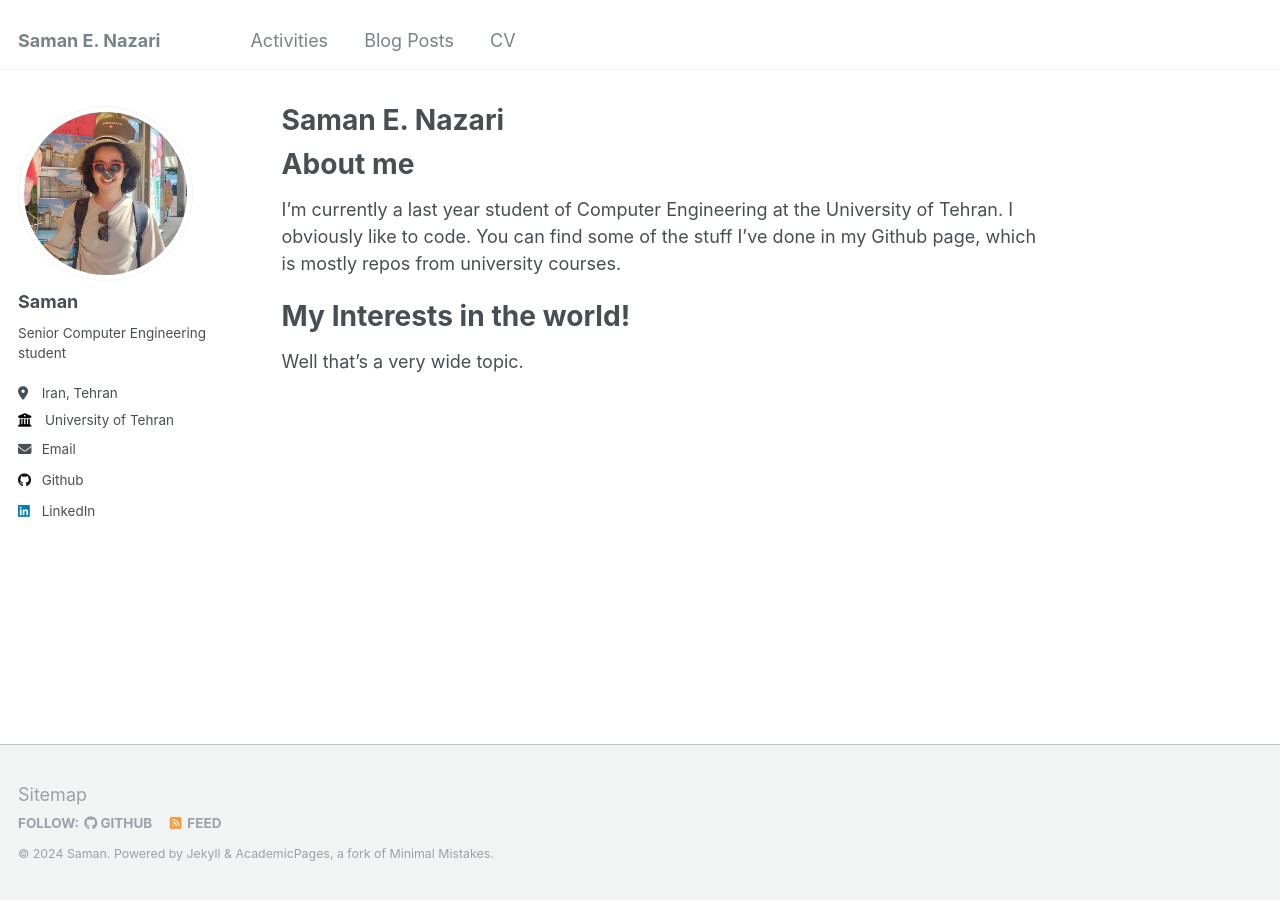
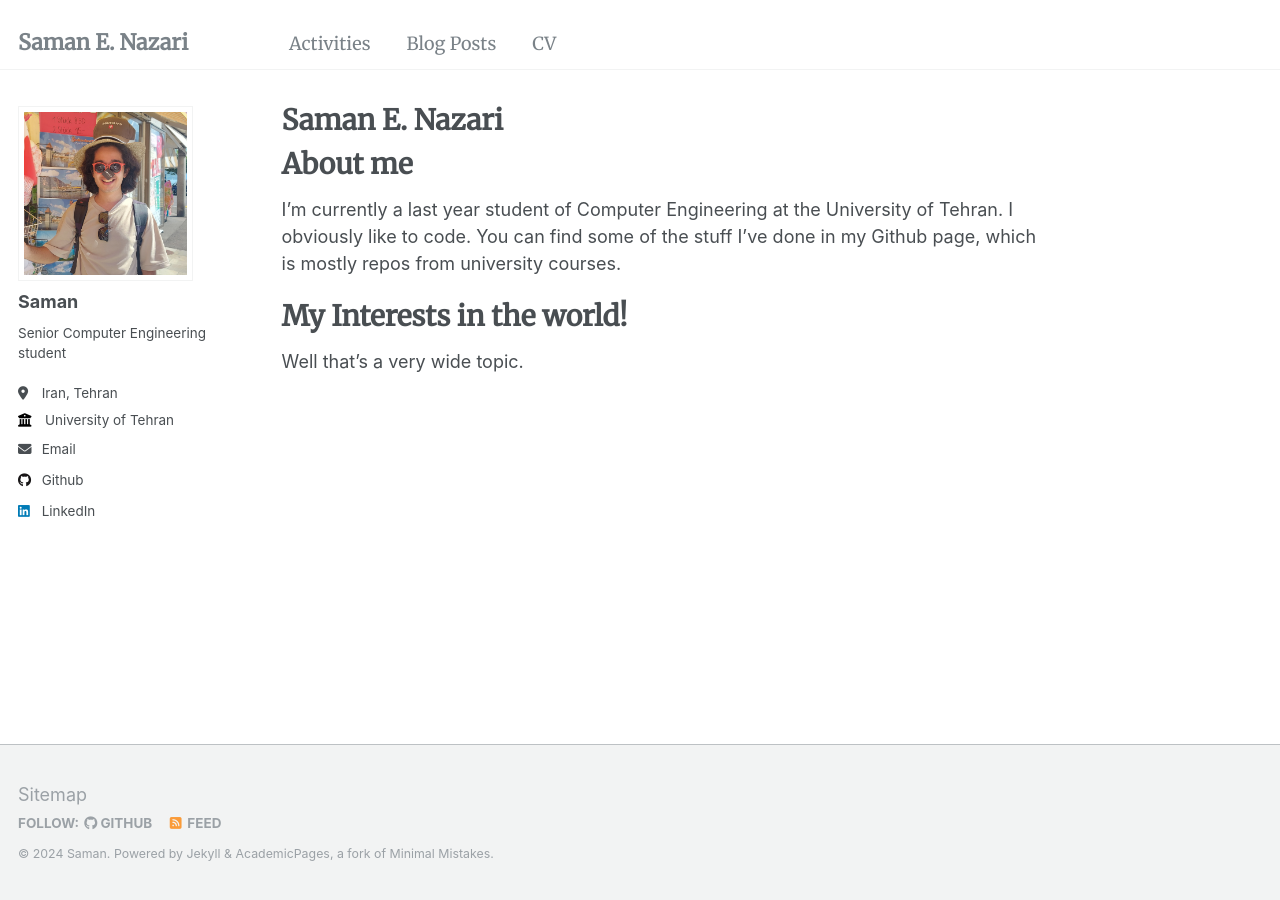
Before and after one commit to SamanEN/SamanEN.github.io, a Jekyll site: the page built from _pages/about.md, in a window 1280 px wide. Built offline with Jekyll 4.4.1, drawn with Linux system fonts in a browser that asks for light colours.

Commit message:
Modify fonts
Make profile picture square

```diff
--- a/_includes/masthead.html
+++ b/_includes/masthead.html
@@ -6,7 +6,7 @@
       <nav id="site-nav" class="greedy-nav">
         <button><div class="navicon"></div></button>
         <ul class="visible-links">
-          <li class="masthead__menu-item masthead__menu-item--lg"><a href="{{ base_path }}/">{{ site.title }}</a></li>
+          <li class="masthead__menu-item masthead__menu-item--lg" style="font-size: larger;"><a href="{{ base_path }}/">{{ site.title }}</a></li>
           {% for link in site.data.navigation.main %}
             {% if link.url contains 'http' %}
               {% assign domain = '' %}
--- a/_sass/_masthead.scss
+++ b/_sass/_masthead.scss
@@ -20,7 +20,7 @@
     @include container;
     @include clearfix;
     padding: 1em 1em 1em;
-    font-family: $sans-serif-narrow;
+    font-family: $serif;
 
     @include breakpoint($x-large) {
       max-width: $x-large;
--- a/_sass/_sidebar.scss
+++ b/_sass/_sidebar.scss
@@ -81,7 +81,7 @@
   vertical-align: top;
   width: 36px;
   // set width only, for non-square avatars
-  // height: 36px;
+  height: 36px;
 
   @include breakpoint($large) {
     display: block;
@@ -91,7 +91,7 @@
 
   img {
     max-width: 175px;
-    border-radius: 50%;
+    // border-radius: 50%;
 
     @include breakpoint($large) {
       padding: 5px;
--- a/_sass/_variables.scss
+++ b/_sass/_variables.scss
@@ -5,6 +5,10 @@
 /*
    Typography
    ========================================================================== */
+@import 'https://fonts.googleapis.com/css?family=Roboto Slab';
+@import 'https://fonts.googleapis.com/css?family=Merriweather';
+@import 'https://fonts.googleapis.com/css?family=Open Sans';
+
 
 $doc-font-size              : 16;
 
@@ -13,15 +17,17 @@ $paragraph-indent           : false; // true, false (default)
 $indent-var                 : 1.3em;
 
 /* system typefaces */
-$serif                      : Georgia, Times, serif;
-$sans-serif                 : -apple-system, ".SFNSText-Regular", "San Francisco", "Roboto", "Segoe UI", "Helvetica Neue", "Lucida Grande", Arial, sans-serif;
+$serif                      : merriweather, georgia, times, serif;
+$sans-serif                 : -apple-system, ".SFNSText-Regular", "Open Sans", "San Francisco", "Roboto", "Segoe UI", "Helvetica Neue", "Lucida Grande", Arial, sans-serif;
 $monospace                  : Monaco, Consolas, "Lucida Console", monospace;
+$slab-serif                 : "Roboto Slab";
 
 /* sans serif typefaces */
 $sans-serif-narrow          : $sans-serif;
 $helvetica                  : Helvetica, "Helvetica Neue", Arial, sans-serif;
 
 /* serif typefaces */
+$merriweather               : Merriweather;
 $georgia                    : Georgia, serif;
 $times                      : Times, serif;
 $bodoni                     : "Bodoni MT", serif;
@@ -29,7 +35,7 @@ $calisto                    : "Calisto MT", serif;
 $garamond                   : Garamond, serif;
 
 $global-font-family         : $sans-serif;
-$header-font-family         : $sans-serif;
+$header-font-family         : $serif;
 $caption-font-family        : $sans-serif;
 
 /* type scale */
```
